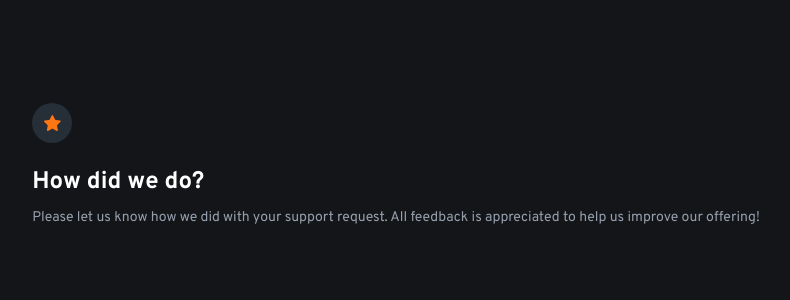
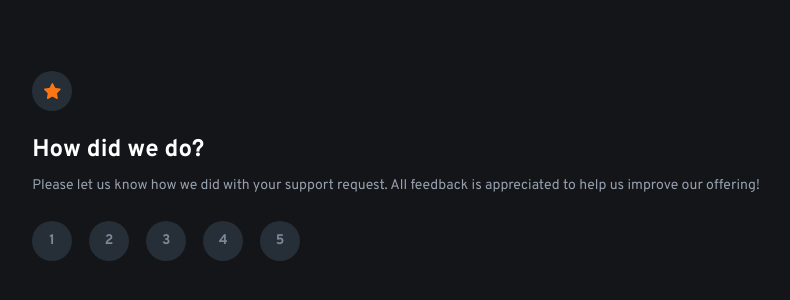
Before and after one commit to mariambuzaladze/Interactive-rating-component, a React (Vite) app: page / in a window 1280 px wide. Shown: the part 234-534 px from the top of the page, without its empty margins (244-1034 px from the left). Built offline with nearby package versions, Linux system fonts and the light colour scheme.

Commit message:
add button div

```diff
--- a/src/components/Rating/Rating.jsx
+++ b/src/components/Rating/Rating.jsx
@@ -9,6 +9,7 @@ export default function Rating() {
   return (
     <div className="container">
       <Buttons text="" img={img} />
+
       <div className="text">
         <h1>How did we do?</h1>
         <p className="request">
@@ -16,6 +17,14 @@ export default function Rating() {
           is appreciated to help us improve our offering!
         </p>
       </div>
+
+      <div className="button">
+        <Buttons text="1" img="" />
+        <Buttons text="2" img="" />
+        <Buttons text="3" img="" />
+        <Buttons text="4" img="" />
+        <Buttons text="5" img="" />
+      </div>
     </div>
   );
 }
--- a/src/components/Rating/rating.css
+++ b/src/components/Rating/rating.css
@@ -21,3 +21,8 @@ h1 {
   line-height: 1.57;
   color: #969fad;
 }
+
+.button {
+  display: flex;
+  gap: 17px;
+}
```
